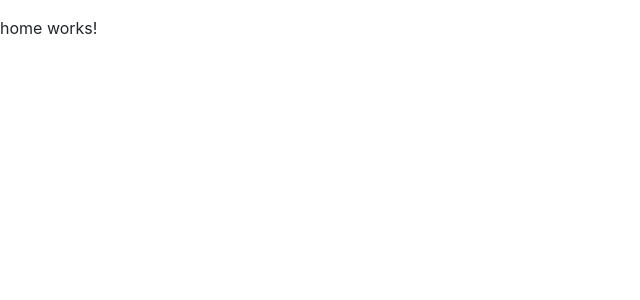
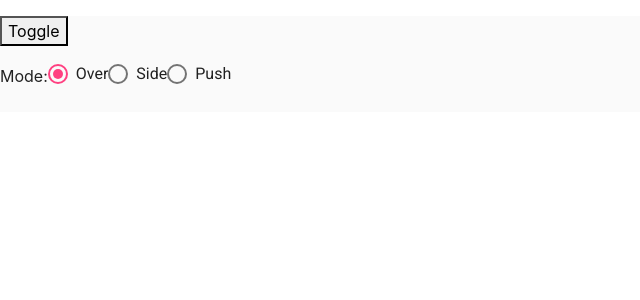
Before and after one commit to MarlenArb/Profile, an Angular app: page /home in a window 1280 px wide. Shown: the top 300 px of the page, without its empty margins (0-640 px from the left). Built offline with nearby package versions, Linux system fonts and the light colour scheme.

Commit message:
Agregada sidenav

```diff
--- a/src/app/home/home.component.html
+++ b/src/app/home/home.component.html
@@ -1 +1,27 @@
-<p>home works!</p>
+<mat-sidenav-container class="example-container" *ngIf="shouldRun">
+  <mat-sidenav #sidenav [mode]="mode.value">
+    <p><button mat-button (click)="sidenav.toggle()">Toggle</button></p>
+    <p>
+      <mat-radio-group class="example-radio-group" [formControl]="mode">
+        <label>Mode:</label>
+        <mat-radio-button value="over">Over</mat-radio-button>
+        <mat-radio-button value="side">Side</mat-radio-button>
+        <mat-radio-button value="push">Push</mat-radio-button>
+      </mat-radio-group>
+    </p>
+  </mat-sidenav>
+
+  <mat-sidenav-content>
+    <p><button mat-button (click)="sidenav.toggle()">Toggle</button></p>
+    <p>
+      <mat-radio-group class="example-radio-group" [formControl]="mode">
+        <label>Mode:</label>
+        <mat-radio-button value="over">Over</mat-radio-button>
+        <mat-radio-button value="side">Side</mat-radio-button>
+        <mat-radio-button value="push">Push</mat-radio-button>
+      </mat-radio-group>
+    </p>
+  </mat-sidenav-content>
+</mat-sidenav-container>
+
+<div *ngIf="!shouldRun">Please open on Stackblitz to see result</div>
--- a/src/app/home/home.component.ts
+++ b/src/app/home/home.component.ts
@@ -1,4 +1,5 @@
 import { Component, OnInit } from '@angular/core';
+import { FormControl } from '@angular/forms';
 
 @Component({
   selector: 'app-home',
@@ -12,4 +13,7 @@ export class HomeComponent implements OnInit {
   ngOnInit(): void {
   }
 
+  mode = new FormControl('over');
+ /*  shouldRun = [/(^|\.)plnkr\.co$/, /(^|\.)stackblitz\.io$/].some(h => h.test(window.location.host)); */
+ shouldRun = true;
 }
```
Also changed, not shown: src/app/app.module.ts (+13 -1 lines).
